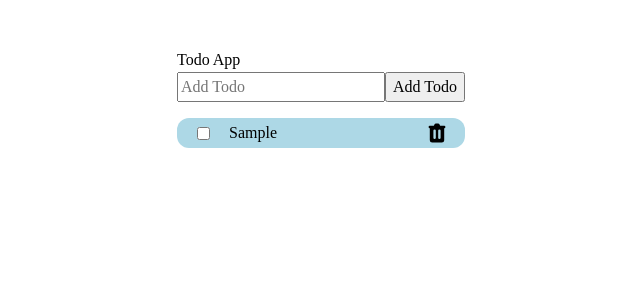
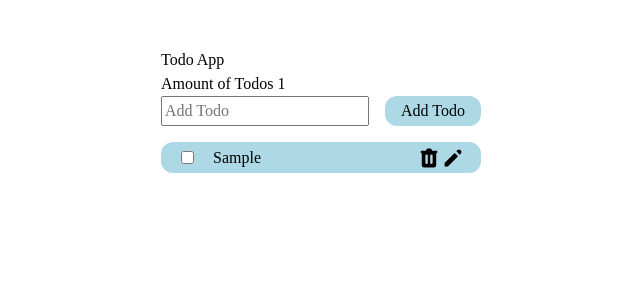
Before and after one commit to bulenteroglu/coding-challenge-react-todo-list, a React (Create React App) app: page / in a window 1280 px wide. Both pictures are taken after typing "Sample" into the empty fields and a click on the button "Add Todo". Shown: the top 300 px of the page, without its empty margins (319-959 px from the left). Built offline with nearby package versions, Linux system fonts and the light colour scheme.

Commit message:
Implemented edit to todos

```diff
--- a/src/components/Todo.jsx
+++ b/src/components/Todo.jsx
@@ -1,13 +1,31 @@
 import React, { useState } from 'react';
 import clsx from 'clsx';
+import TodoForm from './TodoForm';
 
-const Todo = ({ todo, completeTodo, removeTodo }) => {
+const Todo = ({ todo, completeTodo, removeTodo, updateTodo }) => {
   const [checked, setChecked] = useState(false);
+
+  const [edit, setEdit] = useState({
+    id: null,
+    input: '',
+  });
 
   const handleChange = () => {
     setChecked(!checked);
     completeTodo(todo.id);
   };
+
+  const submitUpdate = (input) => {
+    updateTodo(edit.id, input);
+    setEdit({
+      id: null,
+      input: '',
+    });
+  };
+
+  if (edit.id) {
+    return <TodoForm edit={edit} onSubmit={submitUpdate} />;
+  }
 
   return (
     <div className='todo-item'>
@@ -28,6 +46,15 @@ const Todo = ({ todo, completeTodo, removeTodo }) => {
           clipRule='evenodd'
         />
       </svg>
+      <svg
+        onClick={() => setEdit({ id: todo.id, input: todo.input })}
+        className='todo-edit'
+        fill='currentColor'
+        viewBox='0 0 20 20'
+        xmlns='http://www.w3.org/2000/svg'
+      >
+        <path d='M13.586 3.586a2 2 0 112.828 2.828l-.793.793-2.828-2.828.793-.793zM11.379 5.793L3 14.172V17h2.828l8.38-8.379-2.83-2.828z' />
+      </svg>
     </div>
   );
 };
--- a/src/components/TodoForm.jsx
+++ b/src/components/TodoForm.jsx
@@ -1,7 +1,7 @@
 import React, { useState } from 'react';
 
-const TodoForm = ({ onSubmit }) => {
-  const [input, setInput] = useState('');
+const TodoForm = ({ onSubmit, edit }) => {
+  const [input, setInput] = useState(edit ? edit.input : '');
 
   const handleSubmit = (e) => {
     e.preventDefault();
@@ -13,13 +13,30 @@ const TodoForm = ({ onSubmit }) => {
 
   return (
     <form onSubmit={handleSubmit}>
+      {edit ? (
+        <>
+          <input
+            placeholder='Edit'
+            value={input}
+            onChange={(e) => setInput(e.target.value)}
+            name='text'
+            className='input'
+          />
+          <button onClick={handleSubmit} className='todo-button update'>
+            Update
+          </button>
+        </>
+      ) : (
+        <>
           <input
             value={input}
             onChange={(e) => setInput(e.target.value)}
             type='text'
             placeholder='Add Todo'
           />
-      <button>Add Todo</button>
+          <button className='todo-button'>Add Todo</button>
+        </>
+      )}
     </form>
   );
 };
--- a/src/components/TodoList.jsx
+++ b/src/components/TodoList.jsx
@@ -25,9 +25,17 @@ const TodoList = () => {
     setTodos(updatedTodos);
   };
 
+  const updateTodo = (todoId, newValue) => {
+    setTodos((prev) =>
+      prev.map((item) => (item.id === todoId ? newValue : item))
+    );
+  };
+
   return (
     <div>
       Todo App
+      <br />
+      <span>Amount of Todos {todos.length}</span>
       <TodoForm onSubmit={addTodo} />
       {todos.map((todo, i) => (
         <Todo
@@ -35,6 +43,7 @@ const TodoList = () => {
           todo={todo}
           completeTodo={completeTodo}
           removeTodo={removeTodo}
+          updateTodo={updateTodo}
         />
       ))}
     </div>
--- a/src/styles/index.css
+++ b/src/styles/index.css
@@ -101,7 +101,23 @@ select {
   text-decoration: line-through;
 }
 
+.todo-button {
+  margin-left: 1rem;
+  border-radius: 12px;
+  border: none;
+  background-color: lightblue;
+  padding: 0.2rem 1rem;
+}
+
 .todo-trash {
   margin-left: auto;
   width: 1.5rem;
 }
+
+.todo-edit {
+  width: 1.5rem;
+}
+
+.update {
+  background-color: lightgreen;
+}
```
Also changed, not shown: 1 other file (tests, documents, lock files or other folders). Lines whose indentation alone changed are shown as unchanged.
